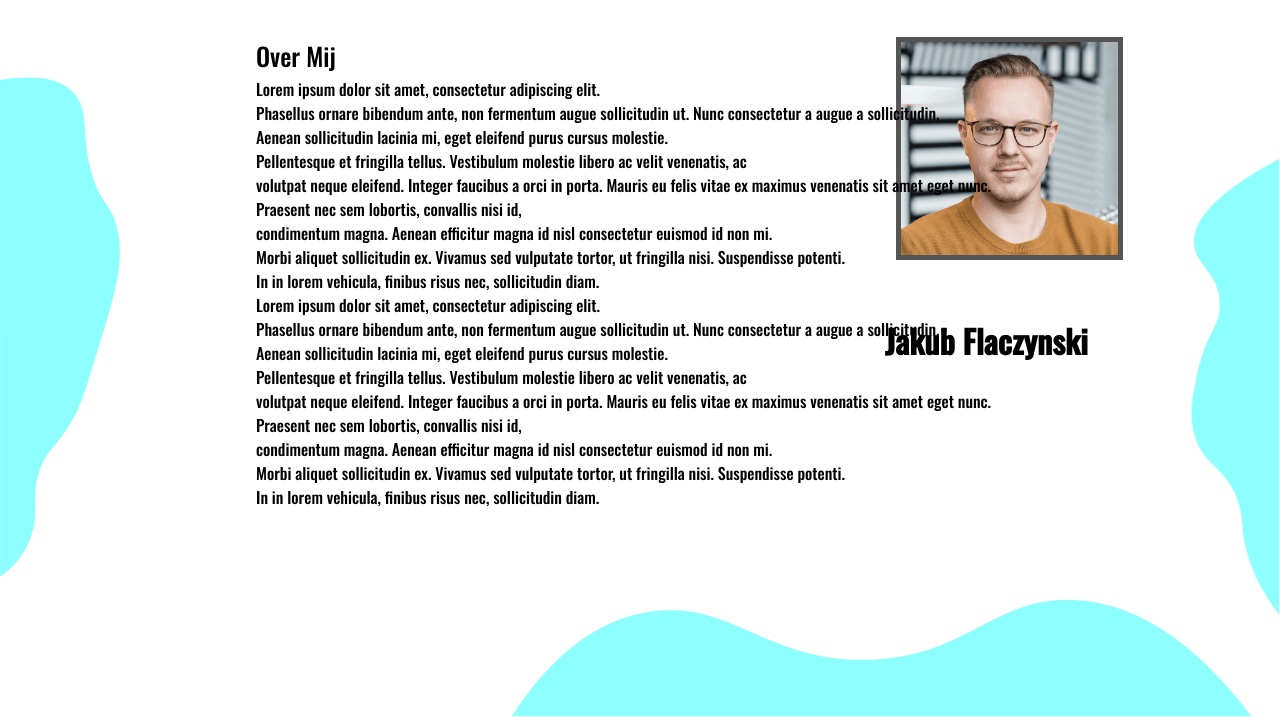
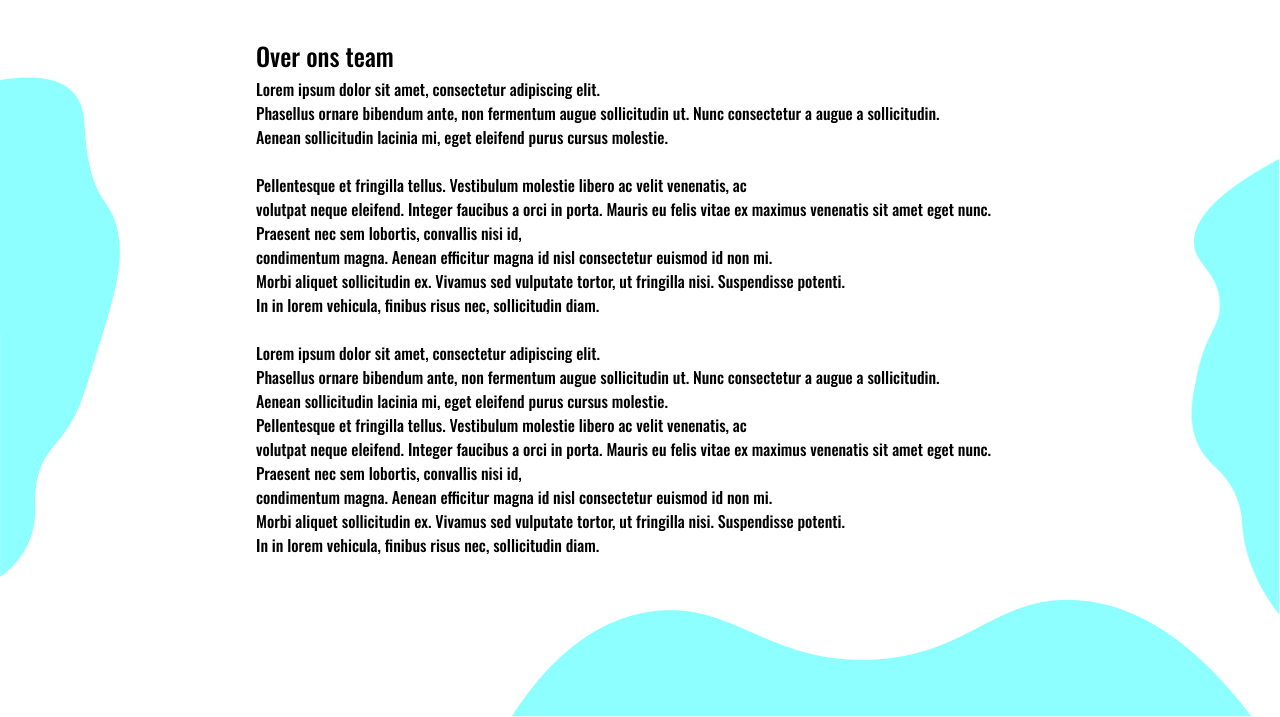
Before and after one commit to BjorenoDegens/project3.github.io, a plain HTML site: page overmij.html in a window 1280 px wide. Shown: the part 83-800 px from the top of the page. Drawn offline with nearby package versions, Linux system fonts and the light colour scheme.

Commit message:
update opmaak + video link

```diff
--- a/overmij.html
+++ b/overmij.html
@@ -31,9 +31,6 @@
     <div class="imageRight">
       <img src="images/colorRight.png" alt="Decoratie" />
     </div>
-    <!--Dadelijk foto vervangen met foto van mij-->
-    <div class="imageMan"><img src="images/fotoman.png" alt="Foto van Jakub Flaczynski" /></div>
-    <h1 class="name">Jakub Flaczynski</h1>
     <header>
       <div class="container">
         <div class="logo">
@@ -51,12 +48,13 @@
     </header>
     <main>
       <!--Informatie over mij-->
-        <h class="overmijH">Over Mij</h>
+        <h class="overmijH">Over ons team</h>
         <p class="overmijP">
             Lorem ipsum dolor sit amet, consectetur adipiscing elit. <br>Phasellus ornare bibendum ante, non fermentum augue sollicitudin ut.
-             Nunc consectetur a augue a sollicitudin.<br> Aenean sollicitudin lacinia mi, eget eleifend purus cursus molestie.<br> Pellentesque et fringilla tellus. Vestibulum molestie libero ac velit venenatis, ac <br>
+             Nunc consectetur a augue a sollicitudin.<br> Aenean sollicitudin lacinia mi, eget eleifend purus cursus molestie.<br><br> Pellentesque et fringilla tellus. Vestibulum molestie libero ac velit venenatis, ac <br>
              volutpat neque eleifend. Integer faucibus a orci in porta. Mauris eu felis vitae ex maximus venenatis sit amet eget nunc.<br> Praesent nec sem lobortis, convallis nisi id,<br> condimentum magna. Aenean efficitur magna id nisl consectetur euismod id non mi. <br>Morbi aliquet sollicitudin ex.
              Vivamus sed vulputate tortor, ut fringilla nisi. Suspendisse potenti.<br> In in lorem vehicula, finibus risus nec, sollicitudin diam.
+             <br>
              <br>
              Lorem ipsum dolor sit amet, consectetur adipiscing elit. <br>Phasellus ornare bibendum ante, non fermentum augue sollicitudin ut.
              Nunc consectetur a augue a sollicitudin.<br> Aenean sollicitudin lacinia mi, eget eleifend purus cursus molestie.<br> Pellentesque et fringilla tellus. Vestibulum molestie libero ac velit venenatis, ac <br>
```
Also changed, not shown: mijnwerk.html (+1 -1 lines).
